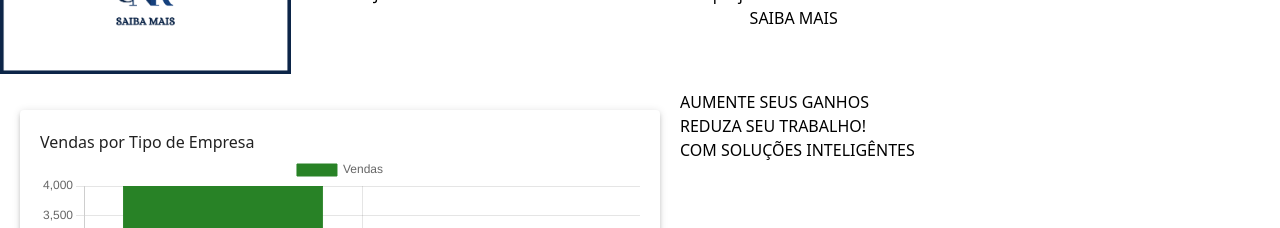
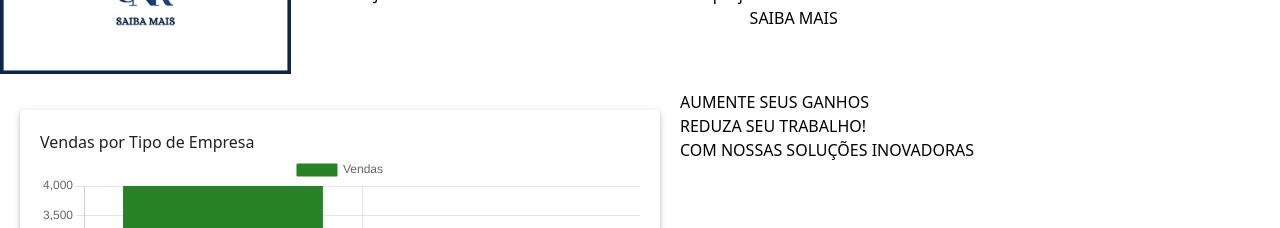
Before and after one commit to DevSamuelMuniz/UNIR, a Next.js app: page / in a window 1280 px wide. Shown: the part 1300-1528 px from the top of the page. Built offline with nearby package versions, Linux system fonts and the light colour scheme.

Commit message:
Frase mudada

```diff
--- a/src/Components/S3Grafico/S3Grafico.tsx
+++ b/src/Components/S3Grafico/S3Grafico.tsx
@@ -68,7 +68,7 @@ export default function S3Grafico() {
           <h2 className="text-2xl text-[#15407D] font-bold">REDUZA SEU TRABALHO!</h2>
         </span>
 
-        <p className="text-3xl text-[#15407D] font-bold">COM SOLUÇÕES INTELIGÊNTES</p>
+        <p className="text-3xl text-[#15407D] font-bold">COM NOSSAS SOLUÇÕES INOVADORAS</p>
       </div>
     </main>
   );
```
